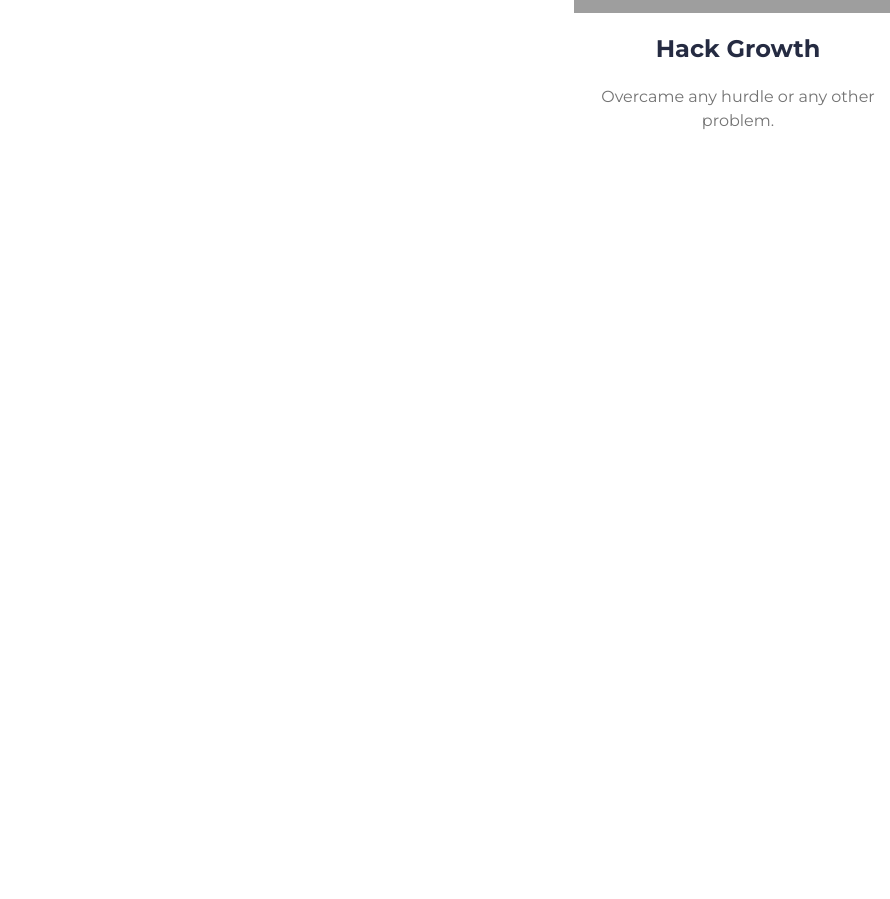
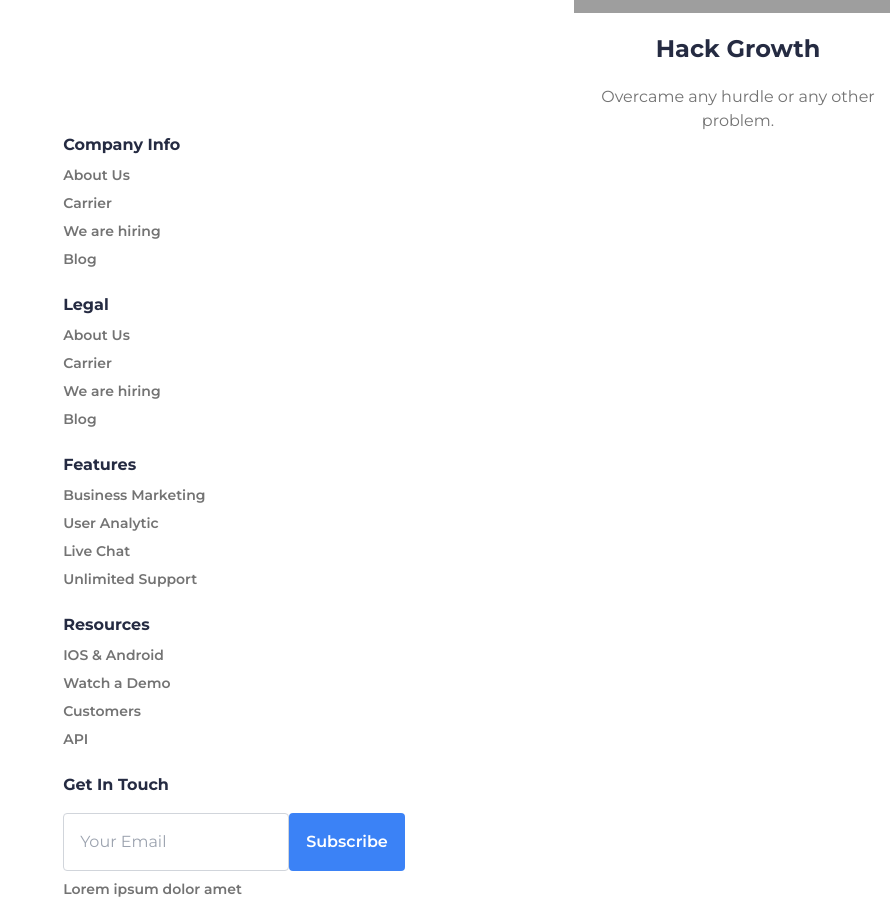
Before and after one commit to alicansadeler/my-ecommerce, a React (Vite) app: page / in a window 1280 px wide. Shown: the part 2460-3359 px from the top of the page, without its empty margins (390-1280 px from the left). Before the commit the page ends 2593 px from the top, so only its background shows below. Built offline with nearby package versions, Linux system fonts and the light colour scheme; grey boxes are pictures that could not be loaded.

Commit message:
footer menu olsuturuldu

```diff
--- a/src/App.jsx
+++ b/src/App.jsx
@@ -3,12 +3,14 @@ import "@fortawesome/fontawesome-free/css/all.min.css";
 
 import "./App.css";
 import HomePage from "./pages/HomePage";
+import { Footer } from "./layout/Footer";
 
 function App() {
   return (
     <div className="flex flex-col min-h-screen items-center justify-center 2xl:w-[1440px] 2xl:mx-auto">
       <Header />
       <HomePage />
+      <Footer />
     </div>
   );
 }
--- /dev/null
+++ b/src/components/footerComponent/FooterMenu.jsx
@@ -0,0 +1,63 @@
+import React from "react";
+
+const FooterMenu = () => {
+  const menuItems = [
+    {
+      title: "Company Info",
+      items: ["About Us", "Carrier", "We are hiring", "Blog"],
+    },
+    {
+      title: "Legal",
+      items: ["About Us", "Carrier", "We are hiring", "Blog"],
+    },
+    {
+      title: "Features",
+      items: [
+        "Business Marketing",
+        "User Analytic",
+        "Live Chat",
+        "Unlimited Support",
+      ],
+    },
+    {
+      title: "Resources",
+      items: ["IOS & Android", "Watch a Demo", "Customers", "API"],
+    },
+  ];
+
+  return (
+    <div className="flex flex-col w-full text-left space-y-6 mr-8 font-montserrat">
+      {menuItems.map((section, index) => (
+        <div key={index} className="space-y-2">
+          <h3 className="font-bold text-bgDark text-base">{section.title}</h3>
+          <ul className="space-y-2 text-sm font-semibold text-bgGray">
+            {section.items.map((item, i) => (
+              <li key={i}>{item}</li>
+            ))}
+          </ul>
+        </div>
+      ))}
+      <div className="space-y-2 flex flex-col ">
+        <h3 className="font-bold text-bgDark text-base">Get In Touch</h3>
+        <form className="space-y-2">
+          <input
+            type="email"
+            placeholder="Your Email"
+            className="p-4 border border-gray-300 rounded"
+          />
+          <button
+            type="submit"
+            className="bg-blue-500 p-4 text-white  rounded font-semibold"
+          >
+            Subscribe
+          </button>
+        </form>
+        <p className="text-sm font-semibold text-bgGray">
+          Lorem ipsum dolor amet
+        </p>
+      </div>
+    </div>
+  );
+};
+
+export default FooterMenu;
--- a/src/components/homeComponents/Content.jsx
+++ b/src/components/homeComponents/Content.jsx
@@ -19,7 +19,7 @@ const Content = () => {
       <img
         src={"/col-md-5.png"}
         alt="content png"
-        className="w-[90%] object-cover  m-0 p-0 lg:w-1/3 lg:order-1"
+        className="w-[80%] object-cover  m-0 p-0 lg:w-1/3 lg:order-1"
       />
     </div>
   );
--- a/src/components/homeComponents/Features.jsx
+++ b/src/components/homeComponents/Features.jsx
@@ -1,7 +1,7 @@
 const Features = () => {
   return (
     <div className="font-montserrat flex flex-col items-center justify-center gap-20 text-center overflow-x-hidden">
-      <div className="flex flex-col items-center flex-wrap gap-2">
+      <div className="flex flex-col items-center flex-wrap gap-2 w-[90%]">
         <h1 className="font-semibold text-lg text-bgGray">Featured Products</h1>
         <h1 className="font-bold text-2xl text-bgDark">THE BEST SERVICES</h1>
         <h4 className="font-semibold text-base text-bgGray">
--- /dev/null
+++ b/src/layout/Footer.jsx
@@ -0,0 +1,9 @@
+import FooterMenu from "../components/footerComponent/FooterMenu";
+
+export const Footer = () => {
+  return (
+    <footer className="flex flex-col items-start justify-start">
+      <FooterMenu />
+    </footer>
+  );
+};
```
